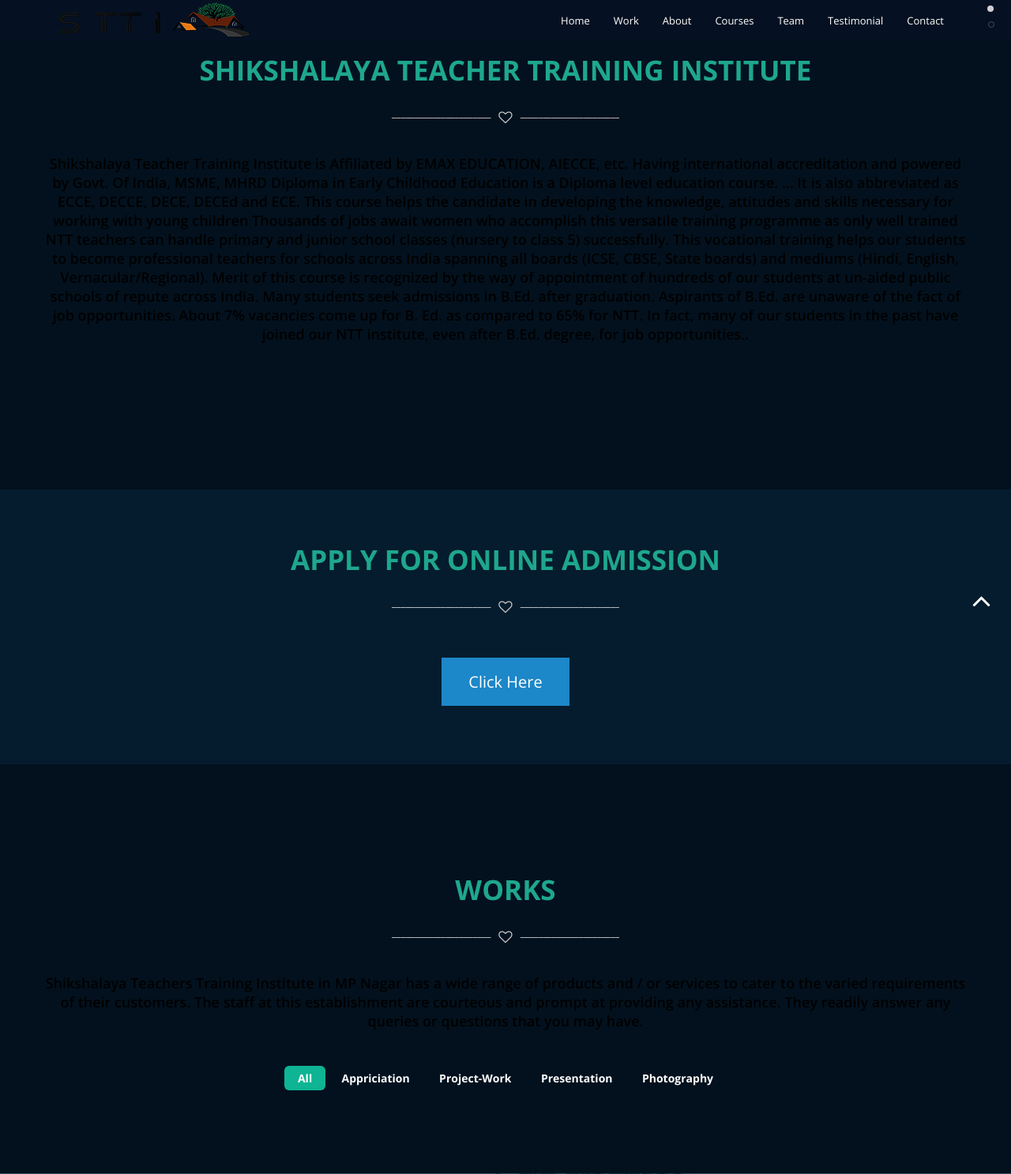
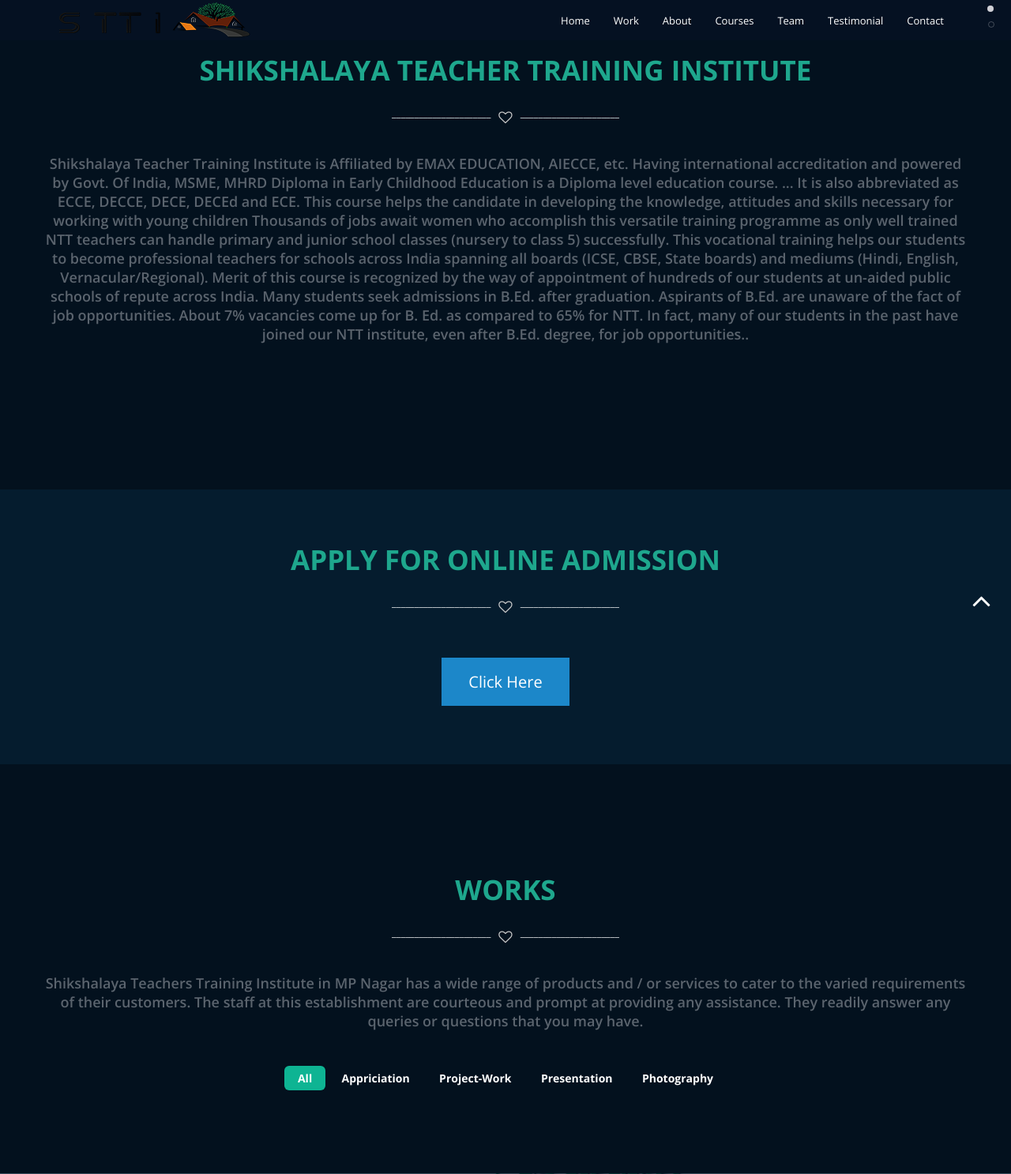
Before and after one commit to abhi-blackbird/aks, a Django app: page / in a window 1280 px wide. Shown: the top 1487 px of the page at 79% size. Run offline with Django 3.2, Linux system fonts and the light colour scheme; some libraries are stand-ins or nearby versions.

Commit message:
main27djangoupdate

```diff
--- a/static/shop/css/main.css
+++ b/static/shop/css/main.css
@@ -90,7 +90,7 @@
 	font-weight: 600;
 	line-height: 24px;
 	font-size: 18px;
-	color: #000;
+	color: #5b646e;
 }
 
 .devider {
```
Also changed, not shown: static/shop/img/banner.jpg (added).
